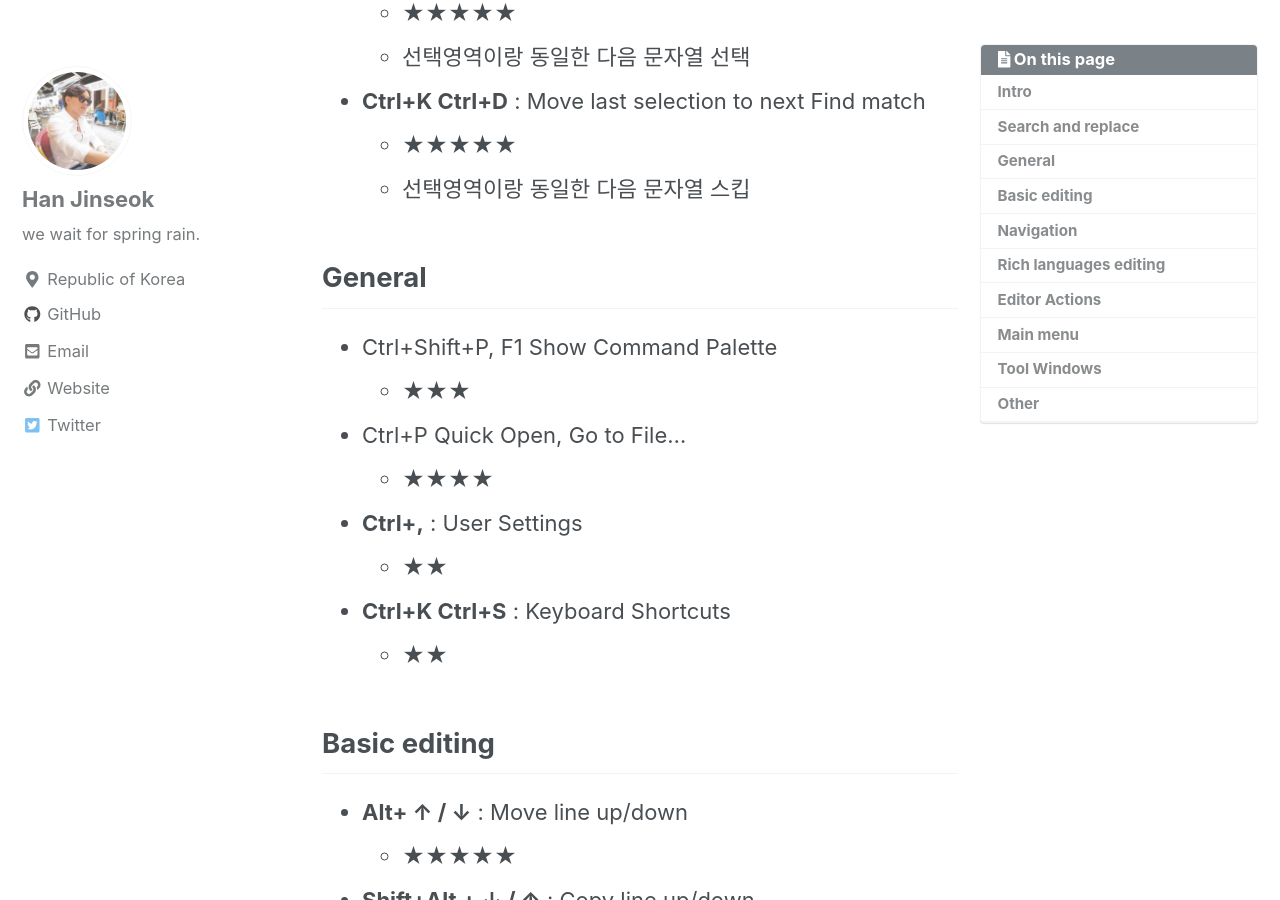
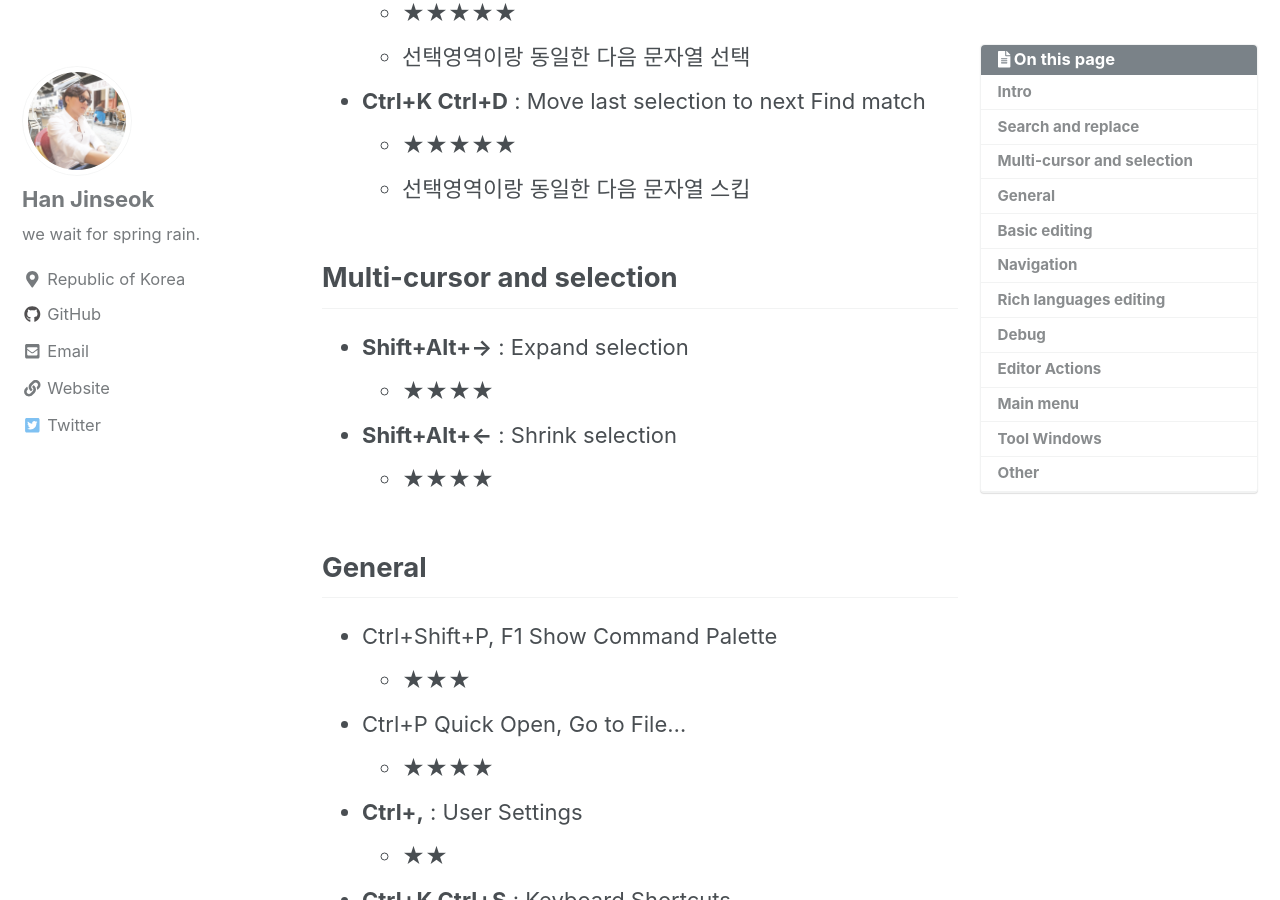
Before and after one commit to moregorenine/moregorenine.github.io, a Jekyll site: the page built from _posts/vscode/2019-12-10-vscode-keymap.md, in a window 1280 px wide and 900 px high, scrolled down 588 px. Built offline with Jekyll 4.4.1, drawn with Linux system fonts in a browser that asks for light colours; nearby versions of some CDN libraries; comment, search, counter and statistics services are not loaded; a style sheet for code colours, icons or effects is not loaded; some of the changed text lies outside the part shown.

Commit message:
Update 2019-12-10-vscode-keymap.md

```diff
--- a/_posts/vscode/2019-12-10-vscode-keymap.md
+++ b/_posts/vscode/2019-12-10-vscode-keymap.md
@@ -22,6 +22,12 @@ eclipse, vscode, intellij 혼합해서 사용하다 보니 단축키가 자주
 - **Ctrl+K Ctrl+D** : Move last selection to next Find match
   - ★★★★★
   - 선택영역이랑 동일한 다음 문자열 스킵
+
+## Multi-cursor and selection
+- **Shift+Alt+→** : Expand selection
+  - ★★★★
+- **Shift+Alt+←** : Shrink selection
+  - ★★★★
 
 ## General
 - Ctrl+Shift+P, F1 Show Command Palette
@@ -49,6 +55,10 @@ eclipse, vscode, intellij 혼합해서 사용하다 보니 단축키가 자주
 ## Rich languages editing
 - **Ctrl+.** : Quick
   - ★★★★★
+
+## Debug
+- **F9** : Toggle breakpoint
+  - ★★
 
 
 
```
